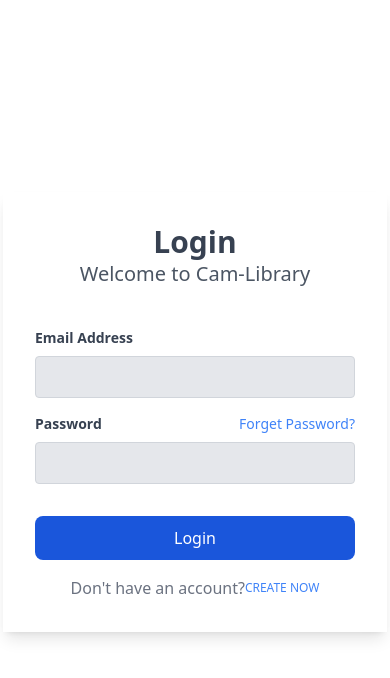
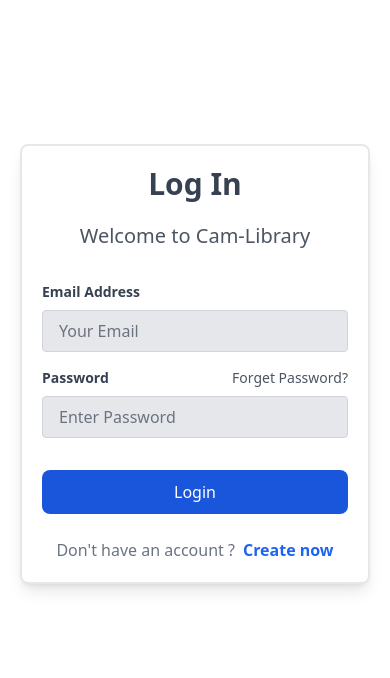
Before and after one commit to Momsombrathna/Frontend_Cam-Library, a React (Create React App) app: page /login in a window 390 px wide. Shown: the top 678 px of the page. Built offline with nearby package versions, Linux system fonts and the light colour scheme.

Commit message:
a few update

```diff
--- a/src/Components/Login.js
+++ b/src/Components/Login.js
@@ -1,34 +1,35 @@
 import React from 'react';
+import { Link } from 'react-router-dom';
 import Welcome from './Assets/welocome.jpg';
 
 const Login = () => {
     return (
-        <div class="py-48">
-            <div class="flex bg-white text-gray-500 flexrounded-lg shadow-lg overflow-hidden mx-auto max-w-sm lg:max-w-4xl">
+        <div class="py-36 p-5">
+            <div class="flex bg-white text-gray-500 border-2 rounded-lg shadow-lg overflow-hidden mx-auto max-w-sm lg:max-w-4xl">
                 <div class="hidden lg:block lg:w-1/2 bg-cover"><img src={Welcome} className='rounded-l-lg' alt="welcome" /></div>
-                <div class="w-full p-8 lg:w-1/2">
-                    <div class="text-center mb-10">
-                        <h2 class="text-3xl font-semibold text-gray-700 text-center">Login</h2>
+                <div class="w-full p-5 lg:w-1/2 px-5">
+                    <div class="text-center mb-8">
+                        <h2 class="text-3xl font-bold text-gray-700 text-center mb-5">Log In</h2>
                         <p class="text-xl text-gray-600 text-center">Welcome to Cam-Library</p>
                     </div>
                     <div class="mt-4">
                         <label class="block text-gray-700 text-sm font-bold mb-2">Email Address</label>
-                        <input class="bg-gray-200 text-gray-700 focus:outline-none focus:shadow-outline border border-gray-300 rounded py-2 px-4 block w-full appearance-none" type="email" />
+                        <input class="bg-gray-200 text-gray-700 focus:outline-none focus:shadow-outline border border-gray-300 rounded py-2 px-4 block w-full appearance-none" placeholder='Your Email' type="email" />
                     </div>
                     <div class="mt-4">
                         <div class="flex justify-between">
                             <label class="block text-gray-700 text-sm font-bold mb-2">Password</label>
-                            <a href="#" class="text-sm text-blue-500 hover:underline">Forget Password?</a>
+                            <a href="#" class="text-sm text-gray-600 hover:text-black hover:underline">Forget Password?</a>
                         </div>
-                        <input class="bg-gray-200 text-gray-700 focus:outline-none focus:shadow-outline border border-gray-300 rounded py-2 px-4 block w-full appearance-none" type="password" />
+                        <input class="bg-gray-200 text-gray-700 focus:outline-none focus:shadow-outline border border-gray-300 rounded py-2 px-4 block w-full appearance-none" placeholder='Enter Password' type="password" />
                     </div>
 
                     <div class="mt-8">
                         <button class="bg-blue-700 text-white text-center font-medium py-2.5 px-5 w-full rounded-lg hover:bg-blue-800 focus:ring-4 focus:outline-none focus:ring-blue-300">Login</button>
                     </div>
-                    <div class="mt-4 flex items-center justify-center">
-                        Don't have an account?
-                        <a href="#" class="text-xs text-blue-500 uppercase">Create Now</a>
+                    <div class="mt-6 flex flex-row items-center justify-center gap-2">
+                        <div>Don't have an account ?</div>
+                        <Link to="/signin"><div className=' font-bold text-bold text-md text-blue-600'>Create now</div></Link>
 
                     </div>
 
--- a/src/Components/SignUp.js
+++ b/src/Components/SignUp.js
@@ -3,40 +3,45 @@ import Welcome from './Assets/welocome.jpg';
 
 const SignUp = () => {
     return (
-        <div class="py-32">
-        <div class="flex bg-white text-gray-500 flexrounded-lg shadow-lg overflow-hidden mx-auto max-w-sm lg:max-w-4xl">
-            <div class="hidden lg:block lg:w-full bg-cover"><img src={Welcome} className='rounded-l-lg' alt="welcome" /></div>
-            <div class="w-full p-8 lg:w-1/2">
-                <div class="text-center mb-10">
-                    <h2 class="text-3xl font-semibold text-gray-700 text-center">Register Account</h2>
+            <div class=" py-36 p-5">
+            <div class="flex bg-white text-gray-500 rounded-lg shadow-xl border-2 overflow-hidden mx-auto max-w-sm lg:max-w-4xl">
+                <div class="hidden lg:block lg:w-2/4 bg-cover"><img src={Welcome} className='rounded-l-lg' alt="welcome" /></div>
+                <div class="w-full p-4 lg:w-1/2 px-5">
+                    <div class="text-center mb-4">
+                        <h2 class="text-3xl font-bold text-gray-700 text-center">Register Account</h2>
                     </div>
-                <div class="mt-4">
-                    <label class="block text-gray-700 text-sm font-bold mb-2">Your Name</label>
-                    <input class="bg-gray-200 text-gray-700 focus:outline-none focus:shadow-outline border border-gray-300 rounded py-2 px-4 block w-full appearance-none" type="email" />
+                    <div class="mt-2">
+                        <label class="block text-gray-600 text-sm font-bold mb-2">Your Name</label>
+                        <input class="bg-gray-200 text-gray-700 focus:outline-none focus:shadow-outline border border-gray-300 rounded py-1 px-4 block w-full appearance-none" type="text" required />
                     </div>
-                <div class="mt-4">
-                    <label class="block text-gray-700 text-sm font-bold mb-2">Email Address</label>
-                    <input class="bg-gray-200 text-gray-700 focus:outline-none focus:shadow-outline border border-gray-300 rounded py-2 px-4 block w-full appearance-none" type="email" />
+                    <div class="mt-2">
+                        <label class="block text-gray-600 text-sm font-bold mb-2">Email Address</label>
+                        <input class="bg-gray-200 text-gray-700 focus:outline-none focus:shadow-outline border border-gray-300 rounded py-1 px-4 block w-full appearance-none" id="email" name="email" type="email" required />
                     </div>
-                <div class="mt-4">
+                    <div class="mt-2">
                         <div class="flex justify-between">
-                        <label class="block text-gray-700 text-sm font-bold mb-2">Password</label>
+                            <label class="block text-gray-600 text-sm font-bold mb-2">Password</label>
                         </div>
-                    <input class="bg-gray-200 text-gray-700 focus:outline-none focus:shadow-outline border border-gray-300 rounded py-2 px-4 block w-full appearance-none" type="password" />
+                        <input class="bg-gray-200 text-gray-700 focus:outline-none focus:shadow-outline border border-gray-300 rounded py-1 px-4 block w-full appearance-none" type="password" id="pwd" name="pwd" minlength="8" required/>
                     </div>
-                <div class="mt-4">
+                    <div class="mt-2">
                         <div class="flex justify-between">
-                        <label class="block text-gray-700 text-sm font-bold mb-2">Repeat Password</label>
+                            <label class="block text-gray-600 text-sm font-bold mb-2">Repeat Password</label>
                         </div>
-                    <input class="bg-gray-200 text-gray-700 focus:outline-none focus:shadow-outline border border-gray-300 rounded py-2 px-4 block w-full appearance-none" type="password" />
+                        <input class="bg-gray-200 text-gray-700 focus:outline-none focus:shadow-outline border border-gray-300 rounded py-1 px-4 block w-full appearance-none" type="password" id="pwd" name="pwd" minlength="8" required/>
                     </div>
-                <div class="mt-8">
-                    <button class="bg-blue-700 text-white text-center font-medium py-2.5 px-5 w-full rounded-lg hover:bg-blue-800 focus:ring-4 focus:outline-none focus:ring-blue-300">Login</button>
+                    {/* <div className=" flex flex-row gap-3 mt-5 pl-5">
+                        <input className=' rounded-sm' type="checkbox" required />
+                        <p className='font-bold text-sm'>Remember me</p>
+                    </div> */}
+                    <div class="flex items-center mb-3 mt-4 pl-2">
+                        <input id="remember" type="checkbox" value="" class="w-4 h-4 text-blue-600 bg-gray-100 border-gray-300 rounded focus:ring-blue-500 dark:focus:ring-blue-600 dark:ring-offset-gray-800 focus:ring-2 dark:bg-gray-700 dark:border-gray-600"/>
+                        <label for="remember" class="ml-2 text-sm font-medium text-gray-700 dark:text-gray-300">Remember me</label>
                     </div>
-                <div class="mt-4 flex items-center justify-center">
-                    Already have an account?
-                    <a href="#" class="text-xs text-blue-500 uppercase">Sign in</a>
+                    <div class="mt-3">
+                        <input class="bg-blue-700 text-white text-center font-medium py-2 px-5 w-full rounded-lg hover:bg-blue-800 focus:ring-4 focus:outline-none focus:ring-blue-300" type='submit'/>
                     </div>
+
                 </div>
             </div>
         </div>
```
Lines whose indentation alone changed are shown as unchanged.
